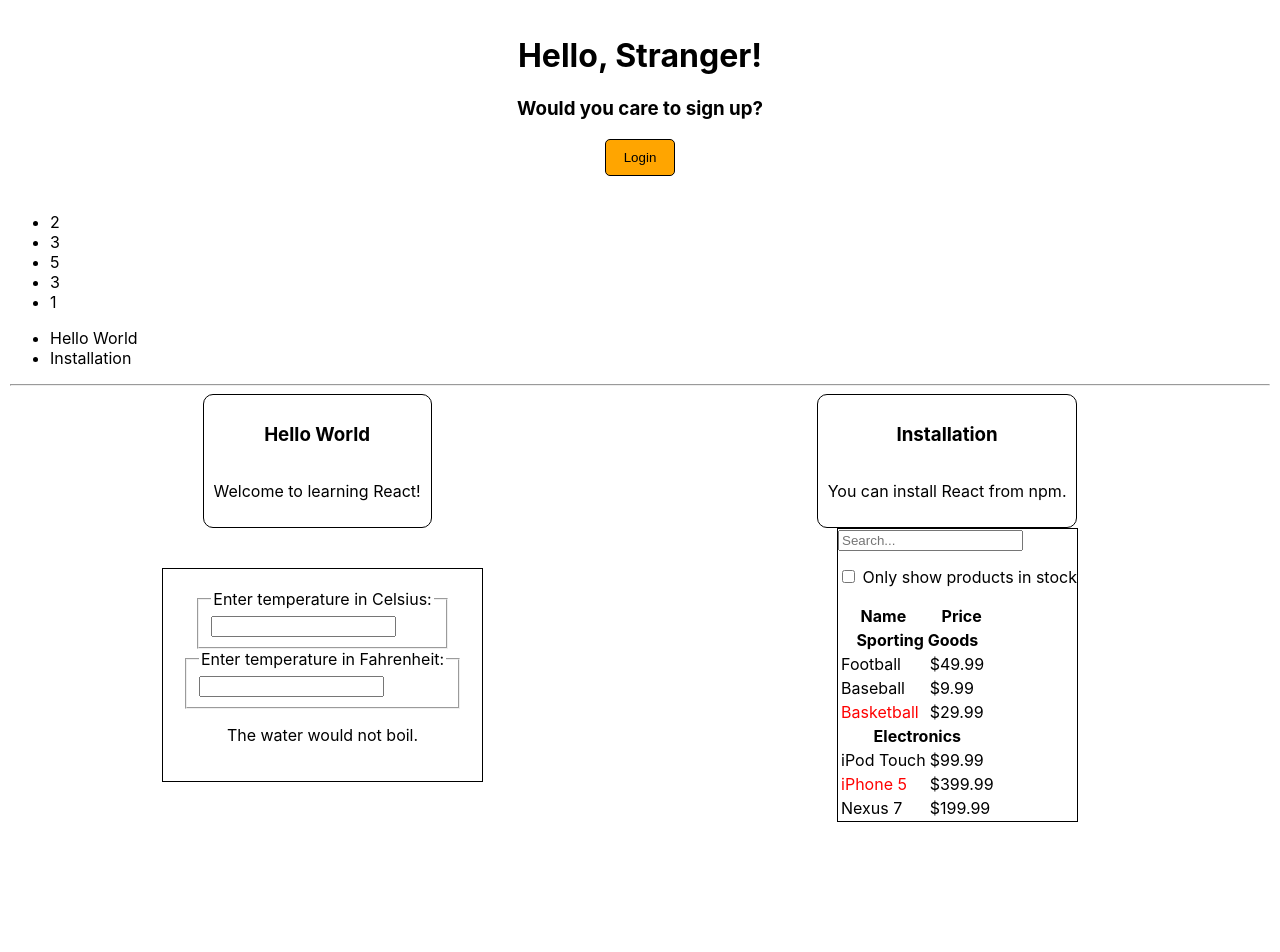
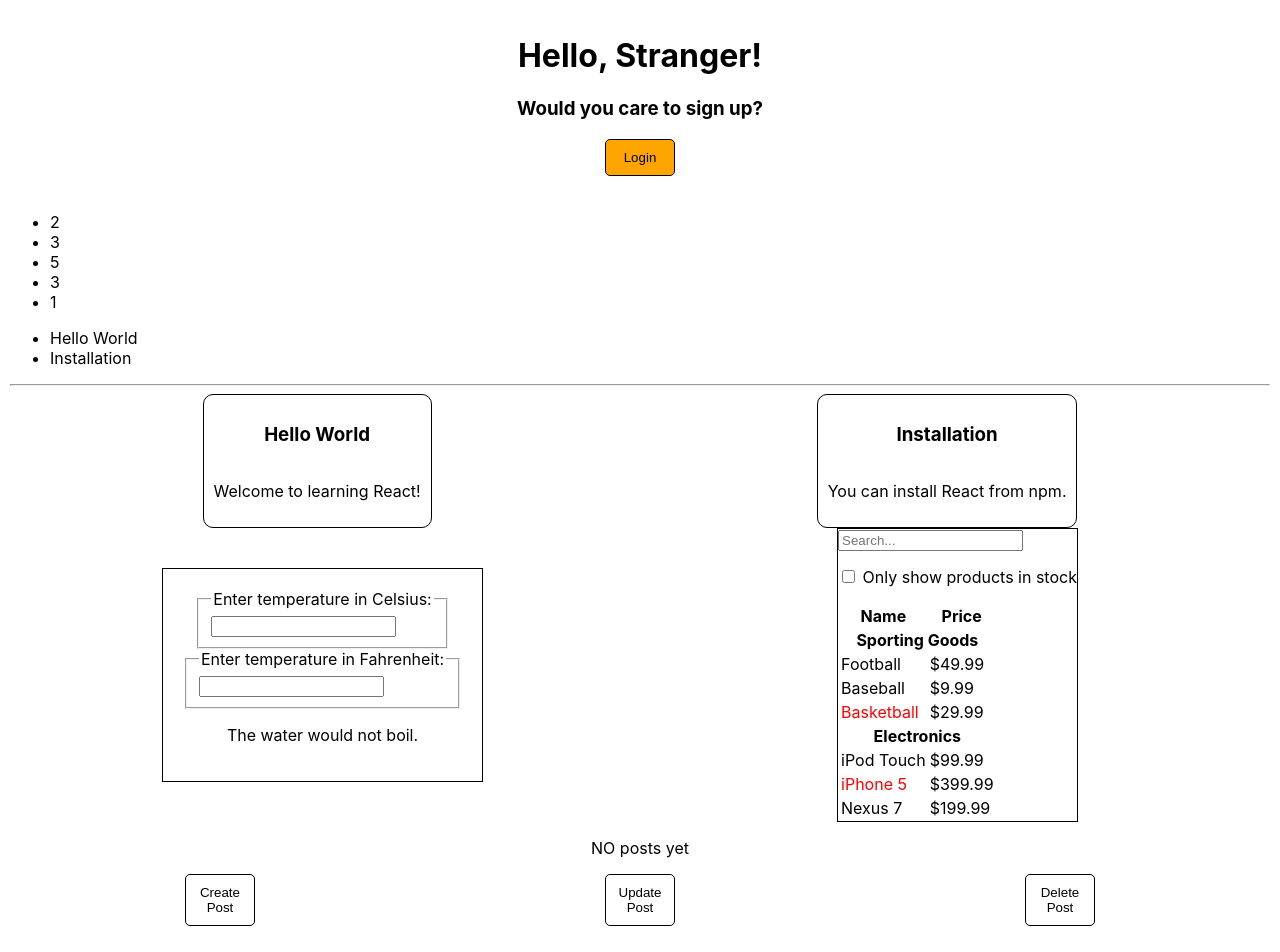
Before and after one commit to BlvkSpiderman/react-playground, a React (Create React App) app in the folder center/: page / in a window 1280 px wide. Shown: the top 952 px of the page. Built offline with nearby package versions, Linux system fonts and the light colour scheme; no server answers.

Commit message:
adding the new component

```diff
--- a/center/src/index.js
+++ b/center/src/index.js
@@ -7,11 +7,12 @@ import reportWebVitals from './reportWebVitals';
 import Calculator from './Components/TempCalculator';
 import LoginControl from './Components/LoginControl';
 import FilterApp from './Components/StockSearch';
+import { FetchData } from './Components/DataFetch';
 
 
 const root = ReactDOM.createRoot(document.getElementById('root'));
 root.render(
-    <div className='main'>
+    <main className='main'>
             <LoginControl />
         <div className="cont-secondary">
             <div className='temp-container'>
@@ -21,7 +22,10 @@ root.render(
                 <FilterApp />
             </div>
         </div>
-    </div>
+        <div className="tertiary">
+            <FetchData />
+        </div>
+    </main>
 );
 
 reportWebVitals();
```
